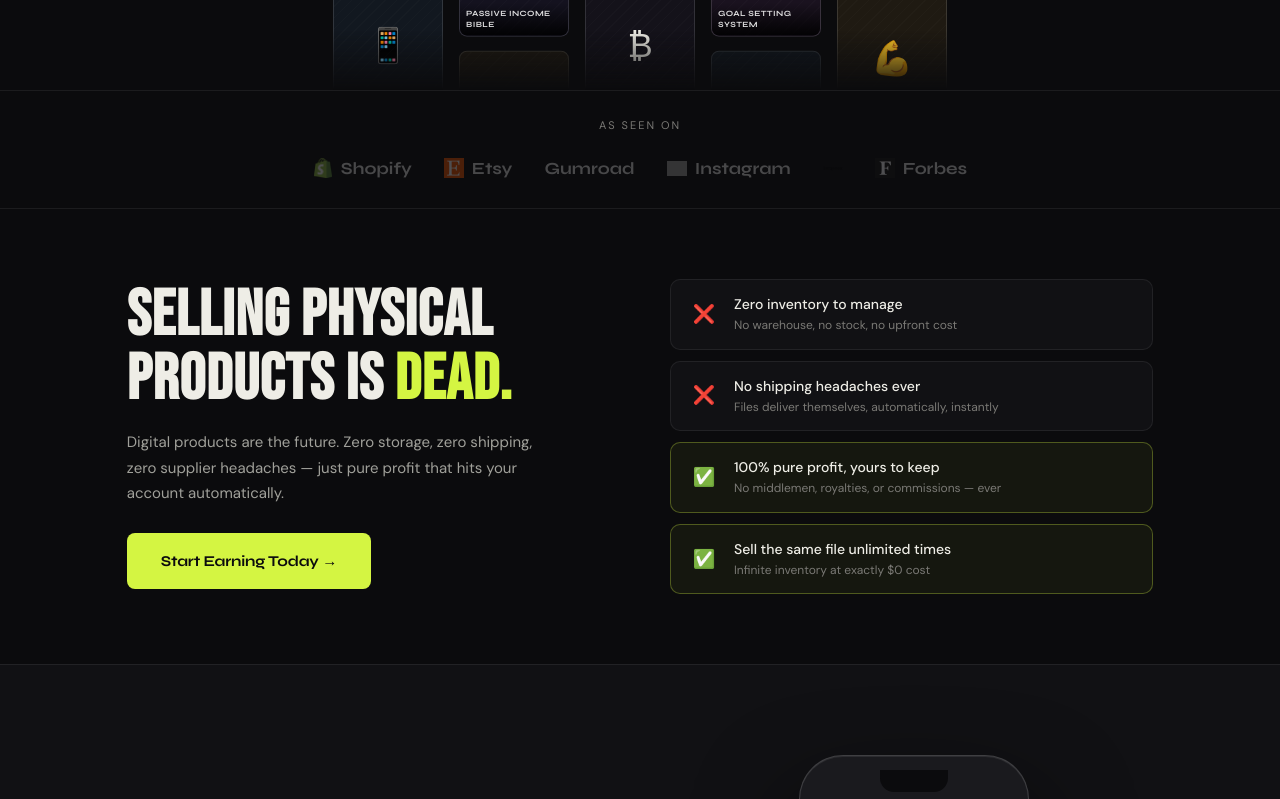
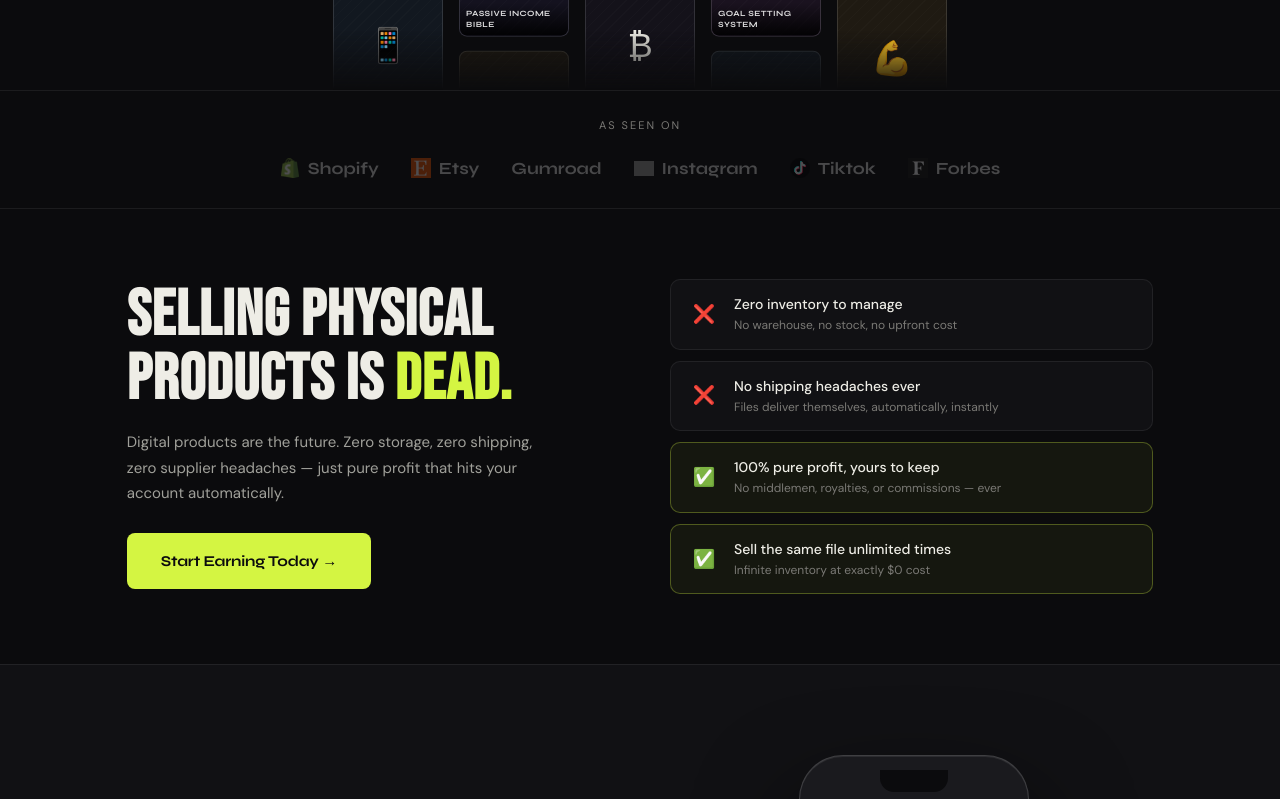
Before and after one commit to aplusalliancee/ebookflip, a plain HTML site: page index.html in a window 1280 px wide. Shown: the part 945-1744 px from the top of the page. Drawn offline with Linux system fonts and the light colour scheme; grey boxes are pictures that could not be loaded.

Commit message:
fixed bugs

```diff
--- a/index.html
+++ b/index.html
@@ -69,7 +69,8 @@
       Instagram
     </div>
     <div class="brand-logo">
-      <img src="assets/images/entrepreneur.png" alt="Gumroad" class="platform-logo" onerror="this.style.display='none'">
+      <img src="assets/images/TikTok_Icon_Black_Circle.png" alt="Gumroad" class="platform-logo" onerror="this.style.display='none'">
+       Tiktok
     </div>
     <div class="brand-logo">
       <img src="assets/images/forbes.jpeg" alt="Gumroad" class="platform-logo" onerror="this.style.display='none'">
```
Also changed, not shown: assets/images/TikTok_Icon_Black_Circle.png (added), assets/images/entrepreneur.png (deleted).
